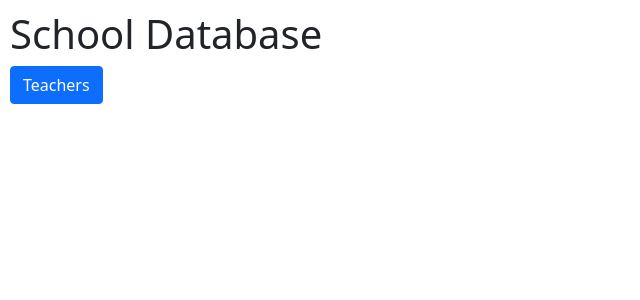
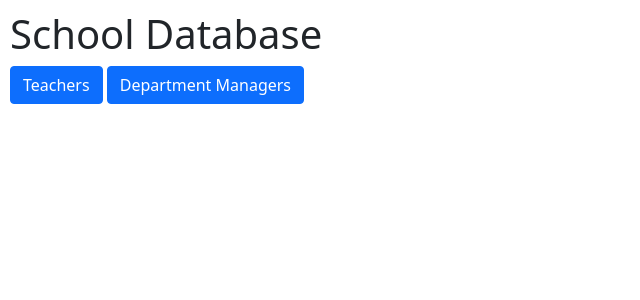
Before and after one commit to IngNoN/School_App, a Flask app: page / in a window 1280 px wide. Shown: the top 300 px of the page, without its empty margins (0-640 px from the left). Run offline with Flask 2, Linux system fonts and the light colour scheme; some libraries are stand-ins or nearby versions.

Commit message:
add departmentMangers

```diff
--- a/templates/index.html
+++ b/templates/index.html
@@ -5,4 +5,5 @@
 <h1>School Database</h1>
 
 <button onclick="window.location.href='/teachers'" type="button" class="btn btn-primary">Teachers</button>
+<button onclick="window.location.href='/teachers'" type="button" class="btn btn-primary">Department Managers</button>
 {%endblock%}
```
Also changed, not shown: templates/departmentManagers.html (added), 1 other file.
